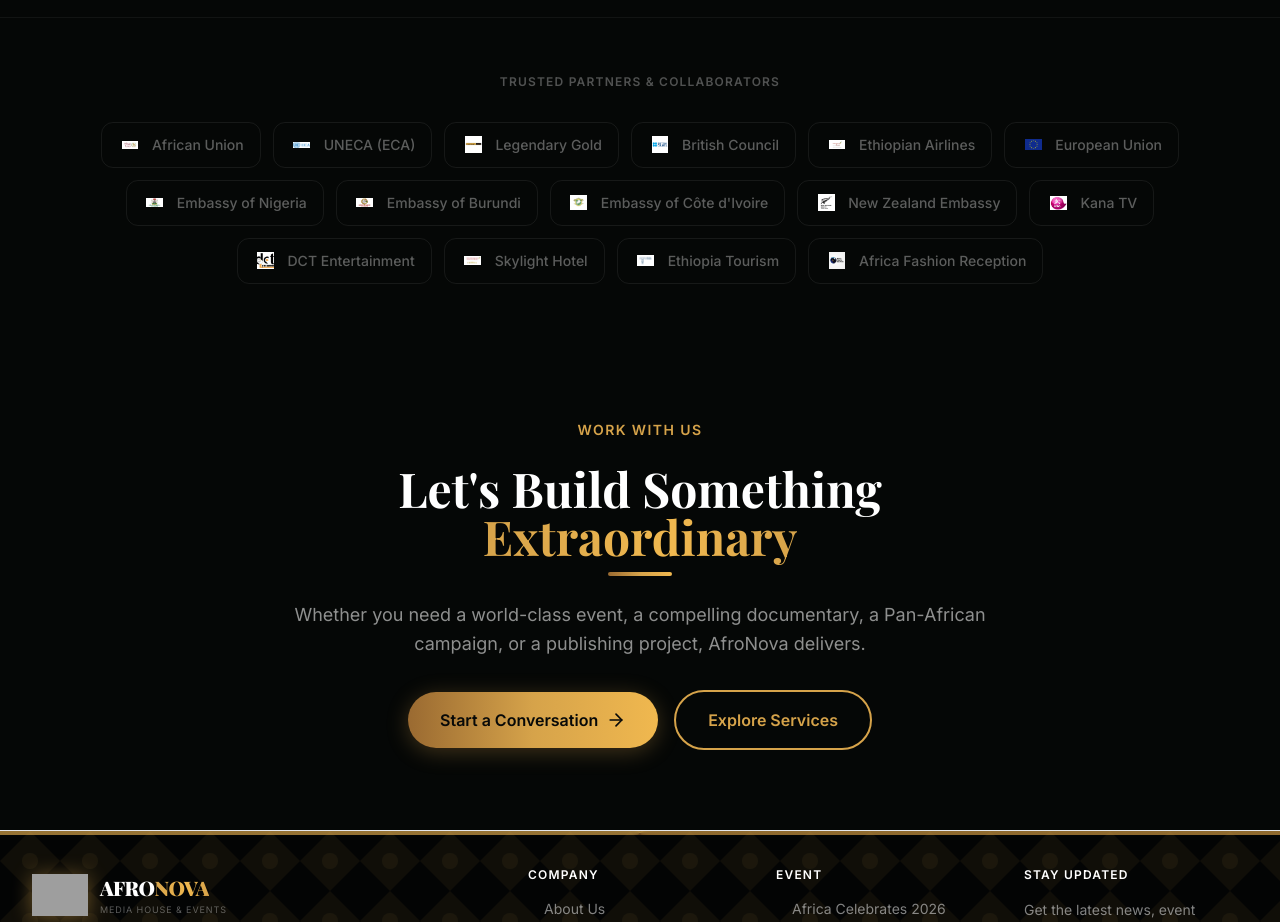
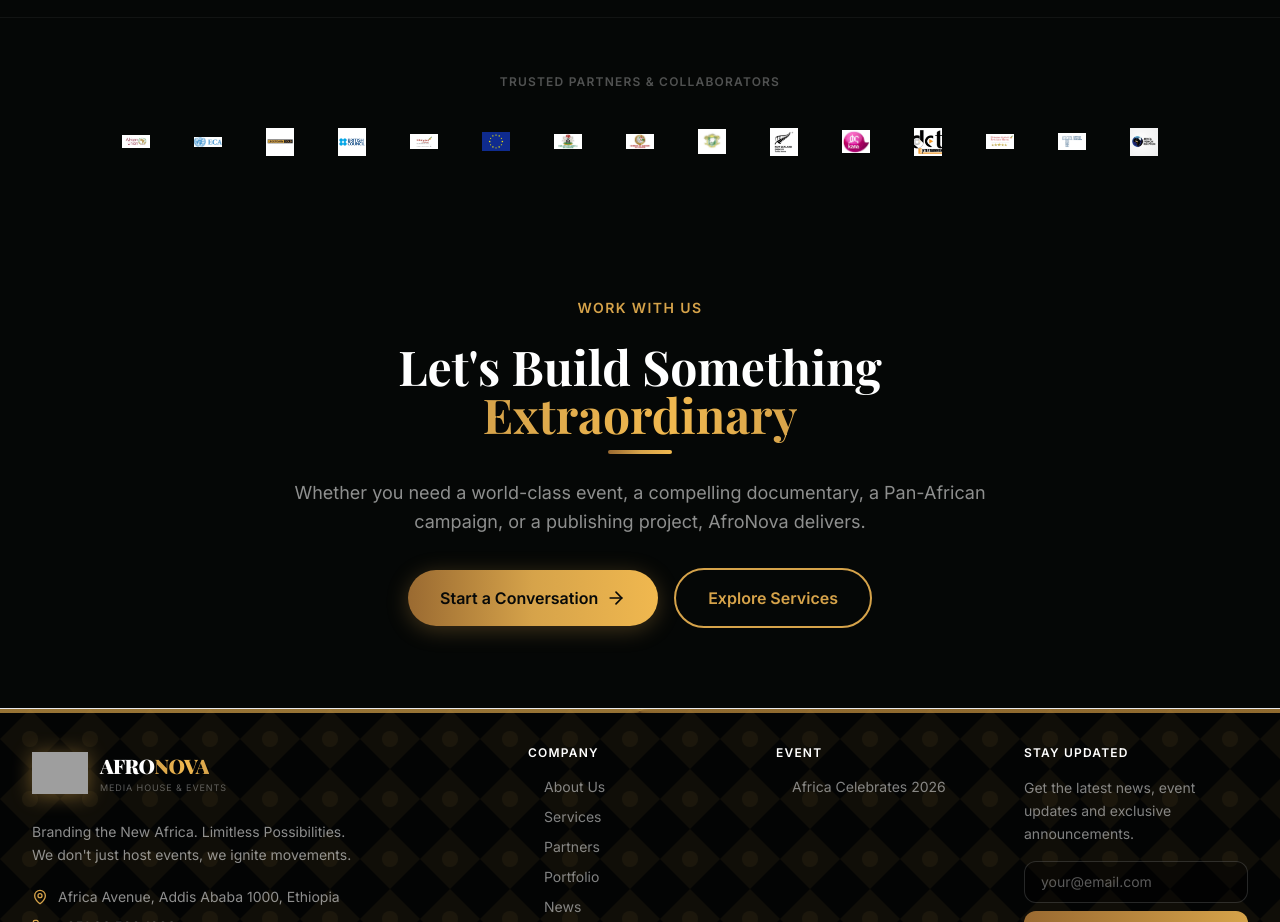
Before and after one commit to kalebmisaw58-lgtm/Afronova, a Next.js app: page / in a window 1280 px wide. Shown: the part 4400-5322 px from the top of the page. Built offline with nearby package versions, Linux system fonts and the light colour scheme; grey boxes are pictures that could not be loaded; a web font is replaced by a local one.

Commit message:
Show partner logos only on homepage

```diff
--- a/src/app/page.tsx
+++ b/src/app/page.tsx
@@ -256,14 +256,10 @@
       <section className="py-14 border-t border-white/5 section-overlay">
         <div className="container-custom">
           <p className="text-center text-white/30 text-xs uppercase tracking-widest font-semibold mb-8">{t("partners_label")}</p>
-          <div className="flex flex-wrap items-center justify-center gap-3">
+          <div className="flex flex-wrap items-center justify-center gap-6 md:gap-8">
             {partnerList.map((p) => (
-              <div key={p.name} className="px-4 py-2.5 rounded-xl text-sm font-medium transition-all duration-200 flex items-center gap-2.5 cursor-default"
-                   style={{ border: "1px solid rgba(255,255,255,0.07)", color: "rgba(255,255,255,0.35)" }}
-                   onMouseEnter={(e) => { (e.currentTarget as HTMLDivElement).style.borderColor = "rgba(214,163,74,0.45)"; (e.currentTarget as HTMLDivElement).style.color = "rgba(214,163,74,0.85)"; }}
-                   onMouseLeave={(e) => { (e.currentTarget as HTMLDivElement).style.borderColor = "rgba(255,255,255,0.07)"; (e.currentTarget as HTMLDivElement).style.color = "rgba(255,255,255,0.35)"; }}>
-                <PartnerLogo logo={p.logo} name={p.name} initials={p.initials} accent={p.accent} width={24} height={24} />
-                <span>{p.name}</span>
+              <div key={p.name} className="flex items-center justify-center transition-transform duration-200 hover:scale-110">
+                <PartnerLogo logo={p.logo} name={p.name} initials={p.initials} accent={p.accent} width={40} height={40} />
               </div>
             ))}
           </div>
```
